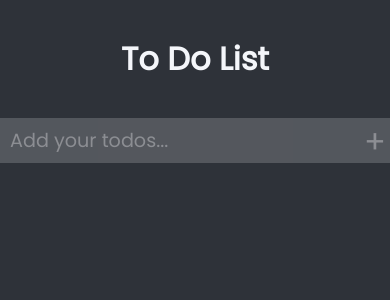
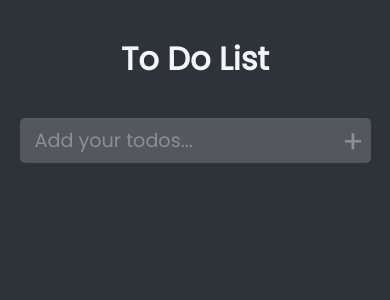
Before and after one commit to RushabhJadhav/react-to-do-list, a React (Create React App) app: page / in a window 390 px wide. Shown: the top 300 px of the page. Built offline with nearby package versions, Linux system fonts and the light colour scheme.

Commit message:
mobile responsive

```diff
--- a/src/components/form/Form.css
+++ b/src/components/form/Form.css
@@ -10,3 +10,9 @@
     width: 50%;
     margin: auto;
 }
+
+@media screen and (max-width: 768px) {
+    .form {
+        width: 90%;
+    }
+}
--- a/src/components/input/Input.css
+++ b/src/components/input/Input.css
@@ -21,3 +21,9 @@
 .input-cont input::placeholder {
     color: #8C8E93;
 }
+
+@media screen and (max-width: 768px) {
+    .input-cont {
+        width: 100%;
+    }
+}
--- a/src/components/lists/Lists.css
+++ b/src/components/lists/Lists.css
@@ -1,7 +1,12 @@
 .list-cont {
-    /* border: 1px solid red; */
     height: 400px;
     width: 40%;
     margin: auto;
     margin-top: 50px;
 }
+
+@media screen and (max-width: 768px) {
+    .list-cont {
+        width: 90%;
+    }
+}
--- a/src/components/lists/todos/TodoItem.js
+++ b/src/components/lists/todos/TodoItem.js
@@ -6,8 +6,14 @@ import './Todos.css';
 const TodoItem = ({ item, itemId, openEditModal, setEditVal, openDeleteModal, setDeleteItem, todoLists, setTodoLists, completed, setCompleted}) => {
 
     const handleCheckbox = () => {
-        // setChecked(!checked)
+        let checkedItem = [...todoLists]
         setCompleted(prevState => !prevState)
+        checkedItem.filter(item => {
+            if(item.id === itemId) {
+                item.completed = !item.completed
+            }
+        })
+        setTodoLists(checkedItem)
     }
 
     const handleEdit = () => {
--- a/src/components/lists/todos/Todos.js
+++ b/src/components/lists/todos/Todos.js
@@ -20,7 +20,7 @@ const Todos = ({ todoLists, setTodoLists, openEditModal, setEditVal, completed,
                             setDeleteItem={setDeleteItem}
                             todoLists={todoLists}
                             setTodoLists={setTodoLists}
-                            completed={completed}
+                            completed={item.completed}
                             setCompleted={setCompleted}
                         />
             })}
```
